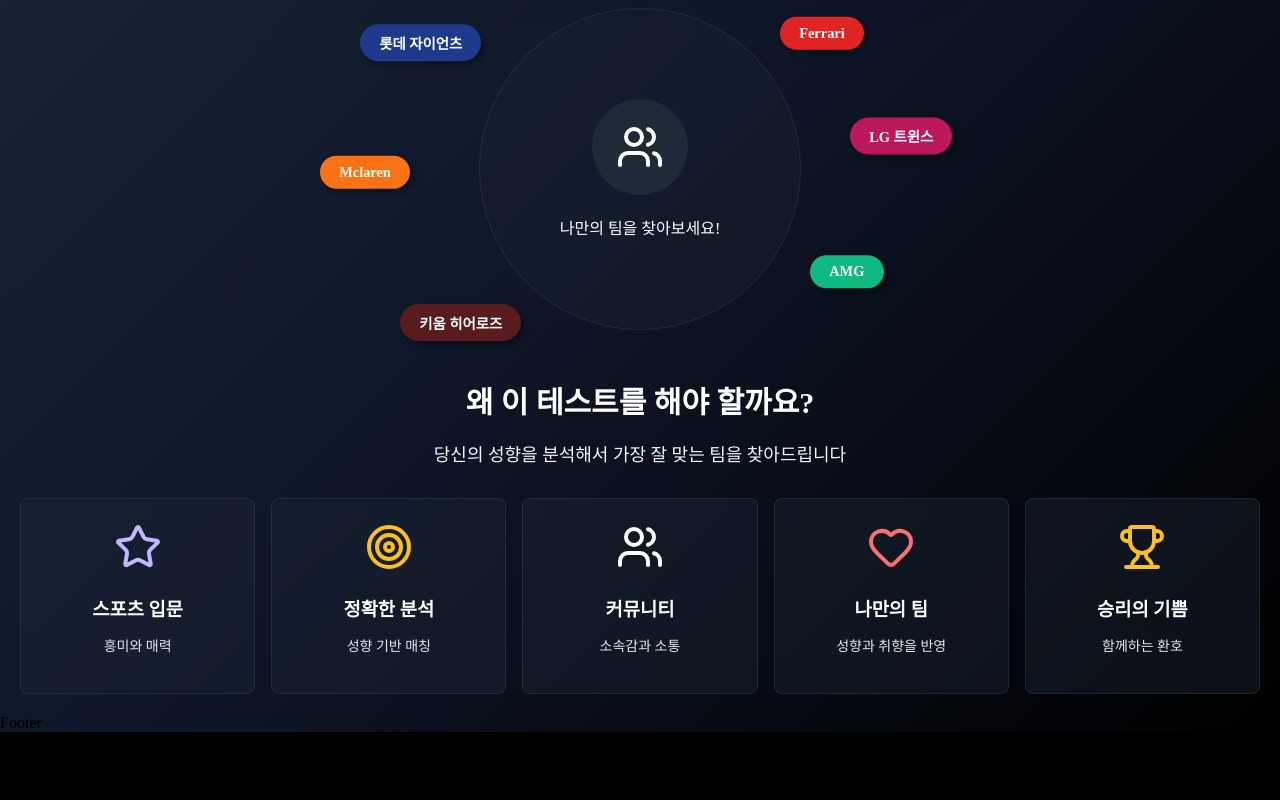
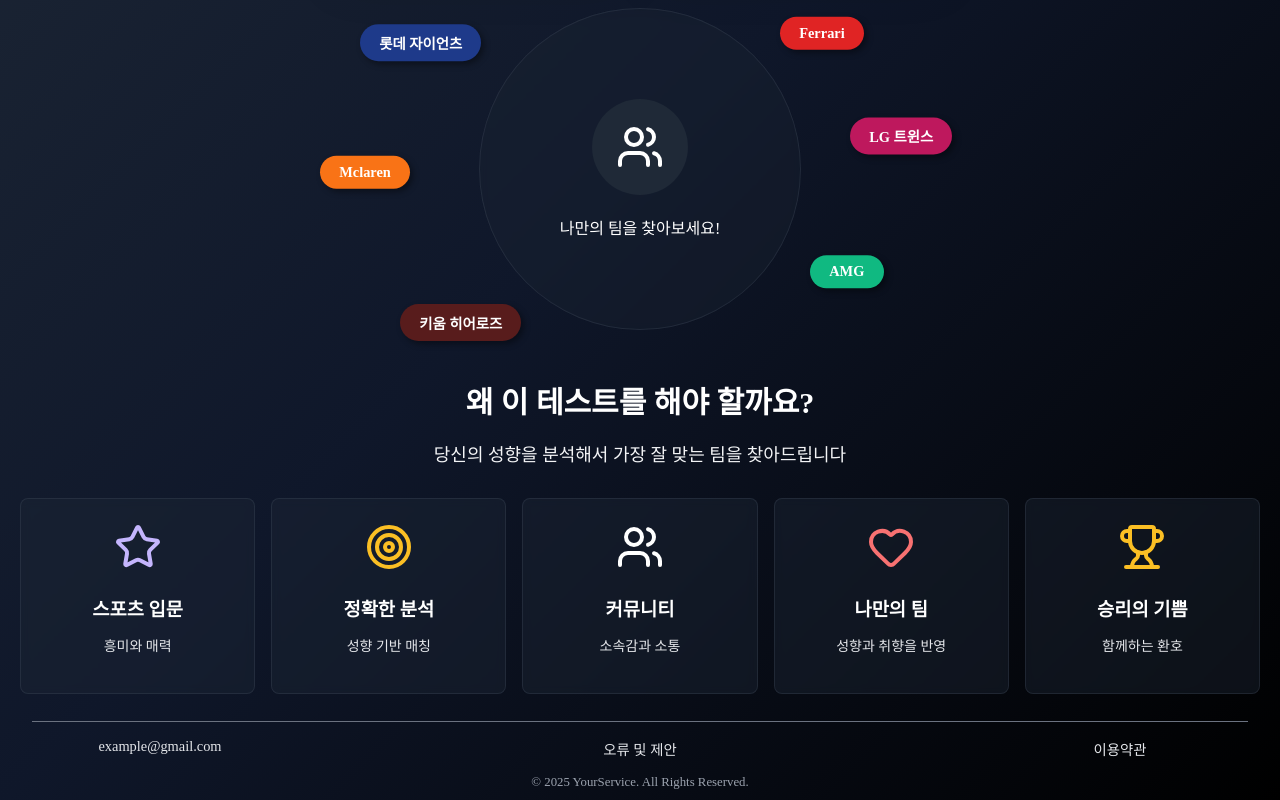
Before and after one commit to SportsTeamRecommend/FrontEnd, a React (Vite) app: page / in a window 1280 px wide. Shown: the part 471-1271 px from the top of the page. Before the commit the page ends 1203 px from the top, so only its background shows below. Built offline with nearby package versions, Linux system fonts and the light colour scheme.

Commit message:
feat: Footer 추가

```diff
--- a/src/components/Footer.jsx
+++ b/src/components/Footer.jsx
@@ -1,7 +1,25 @@
 import styles from './Footer.module.css';
 
 const Footer = () => {
-  return <div>Footer</div>;
+  return (
+    <footer className={styles.footer}>
+      <hr className={styles.divider} />
+      <div className={styles.links}>
+        <div className="text-box">
+          <a href="mailto:example@gmail.com">example@gmail.com</a>
+        </div>
+        <div className="text-box">
+          <a href="/feedback">오류 및 제안</a>
+        </div>
+        <div className="text-box">
+          <a href="/terms">이용약관</a>
+        </div>
+      </div>
+      <div className={styles.copy}>
+        © 2025 YourService. All Rights Reserved.
+      </div>
+    </footer>
+  );
 };
 
 export default Footer;
--- a/src/components/Footer.module.css
+++ b/src/components/Footer.module.css
@@ -0,0 +1,37 @@
+.footer {
+  color: #e5e7eb;
+  padding: 0;
+  text-align: center;
+  font-size: 0.9rem;
+}
+
+.divider {
+  border: none;
+  border-top: 1px solid #6b7280;
+  margin-bottom: 1rem;
+  width: 95%;
+}
+
+.links {
+  display: grid;
+  grid-template-columns: repeat(3, 1fr);
+
+  gap: 10rem;
+  margin-bottom: 1rem;
+}
+
+.links a {
+  color: #e5e7eb;
+  text-decoration: none;
+  transition: color 0.2s;
+}
+
+.links a:hover {
+  color: #ffffff;
+}
+
+.copy {
+  font-size: 0.8rem;
+  color: #9ca3af; /* 더 연한 회색 */
+  margin-bottom: 10px;
+}
--- a/src/pages/Home.jsx
+++ b/src/pages/Home.jsx
@@ -40,16 +40,12 @@ const Home = () => {
             {/* F1, KBO Buttons */}
 
             <div className={styles['button-container']}>
-              <Button
-                onClick={goF1Test}
-                text={'F1팀 통계'}
-                type={'f1-button'}
-              />
+              <Button onClick={goF1Test} text={'F1팀'} type={'f1-button'} />
               {/* <Zap className={styles['button-icon']} /> */}
 
               <Button
                 onClick={goBaseballTest}
-                text={'KBO팀 통계'}
+                text={'KBO팀'}
                 type={'kbo-button'}
               />
             </div>
```
